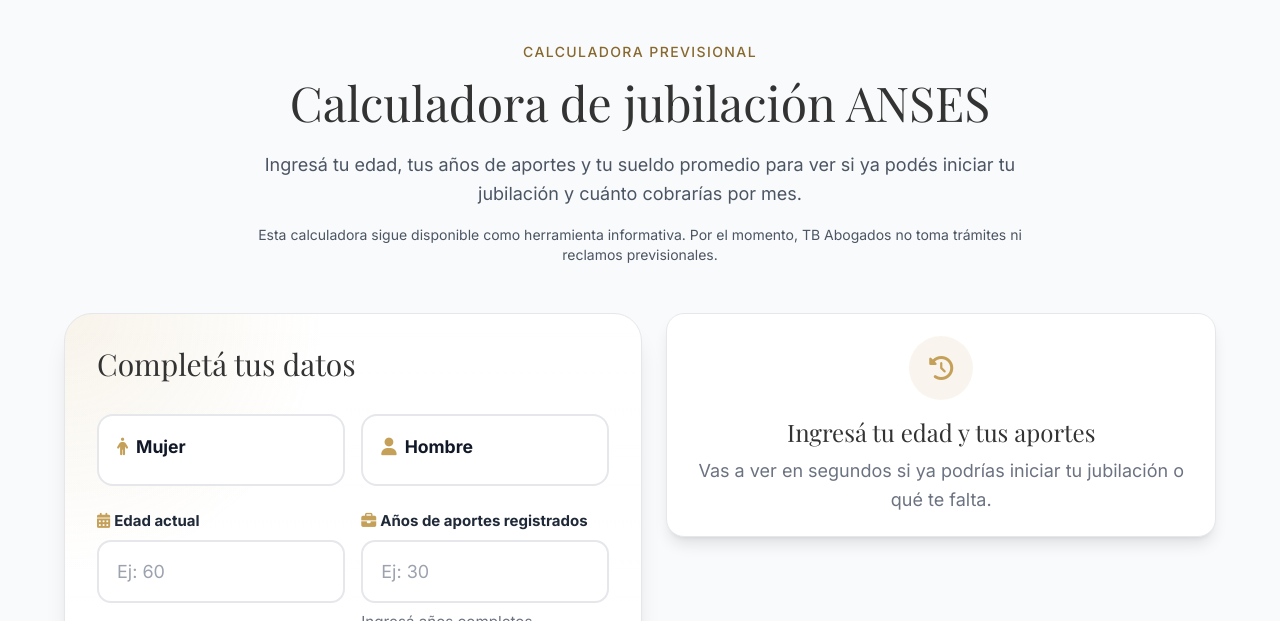
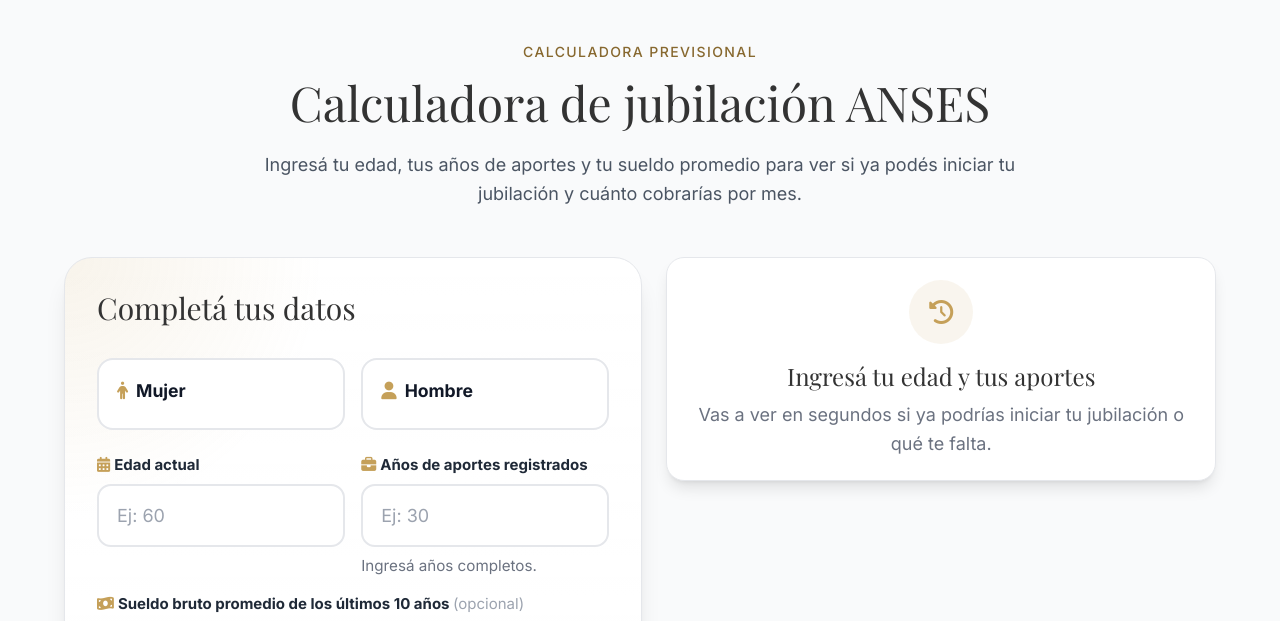
Before and after one commit to MatiRosse/pagina-web-tb, a plain HTML site: page servicios/calculadoras/calculadora-jubilacion/index.html in a window 1280 px wide. Shown: the part 86-707 px from the top of the page. Drawn offline with Linux system fonts and the light colour scheme.

Commit message:
Quita el aviso sobre trámites previsionales de la calculadora

```diff
--- a/servicios/calculadoras/calculadora-jubilacion/index.html
+++ b/servicios/calculadoras/calculadora-jubilacion/index.html
@@ -818,7 +818,6 @@ height="0" width="0" style="display:none;visibility:hidden"></iframe></noscript>
                 <p class="text-gold font-medium tracking-widest uppercase text-sm mb-4">Calculadora Previsional</p>
                 <h1 class="font-serif text-4xl md:text-5xl text-darkblue-900 leading-tight mb-6">Calculadora de jubilación ANSES</h1>
                 <p class="text-gray-600 max-w-3xl mx-auto text-lg leading-relaxed">Ingresá tu edad, tus años de aportes y tu sueldo promedio para ver si ya podés iniciar tu jubilación y cuánto cobrarías por mes.</p>
-                <p class="text-gray-600 max-w-3xl mx-auto text-sm mt-4">Esta calculadora sigue disponible como herramienta informativa. Por el momento, TB Abogados no toma trámites ni reclamos previsionales.</p>
             </div>
         </section>
 
@@ -952,7 +951,7 @@ height="0" width="0" style="display:none;visibility:hidden"></iframe></noscript>
                             </div>
                         </div>
 
-                        <div class="ymyl-disclaimer-card"><p><strong>Herramienta informativa:</strong> Por el momento, TB Abogados no toma trámites ni reclamos previsionales. Podés consultar los canales oficiales de ANSES para iniciar o seguir una gestión.</p></div>
+                        <div class="ymyl-disclaimer-card"><p><strong>Herramienta informativa:</strong> Podés consultar los canales oficiales de ANSES para iniciar o seguir una gestión.</p></div>
                     </div>
                 </div>
             </div>
```
